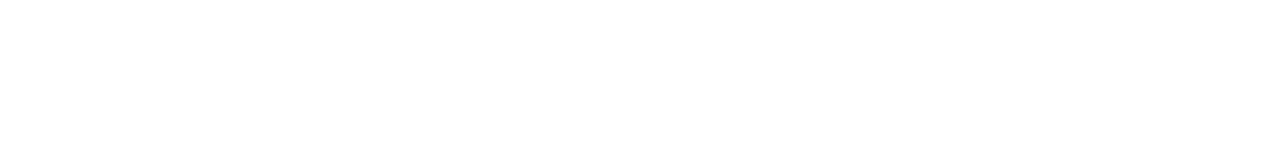
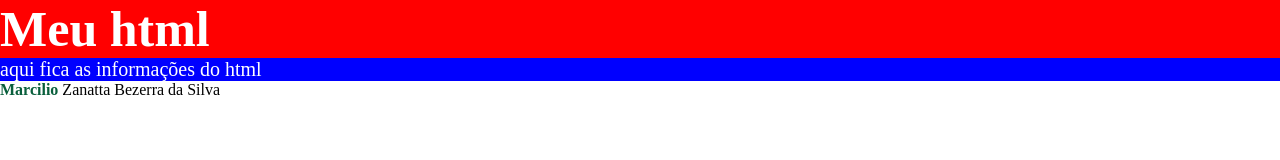
Before and after one commit to marciliodevjava/curso-html-css, a plain HTML site: page Aula 01 HTML/index.html in a window 1280 px wide. Drawn offline with Linux system fonts and the light colour scheme.

Commit message:
Curso Básico de HTML e CSS

```diff
--- /dev/null
+++ b/Aula 01 HTML/assets/css/style.css
@@ -0,0 +1,19 @@
+* {
+    margin: auto;
+}
+
+h1 {
+    font-size: 50px;
+    background-color: red;
+    color: white;
+}
+
+#cabecalho {
+    font-size: 20px;
+    background-color: blue;
+    color: white;
+}
+
+.bold {
+    color: rgb(9, 95, 60);
+}
--- a/Aula 01 HTML/index.html
+++ b/Aula 01 HTML/index.html
@@ -1,10 +1,17 @@
 <!DOCTYPE html>
-<html>
-    <head>
-        <meta charset="utf-8">
-        <title>Primeira Página HTML</title>
-    </head>
-    <body>
+<html lang="pt-BR">
 
-    </body>
+<head>
+    <meta charset="utf-8">
+    <meta name="viewporte" content="width=device-width, initial-scale=1.0">
+    <title>Meu HTML</title>
+    <link rel="stylesheet" href="./assets/css/style.css">
+</head>
+
+<body>
+    <h1 id="cabecalho-um" class="fundo-vermelho borde-esquerda">Meu html</h1>
+    <p id="cabecalho">aqui fica as informações do html</p>
+    <span><b class="bold">Marcilio</b> Zanatta Bezerra da Silva</span><br>
+</body>
+
 </html>
```
